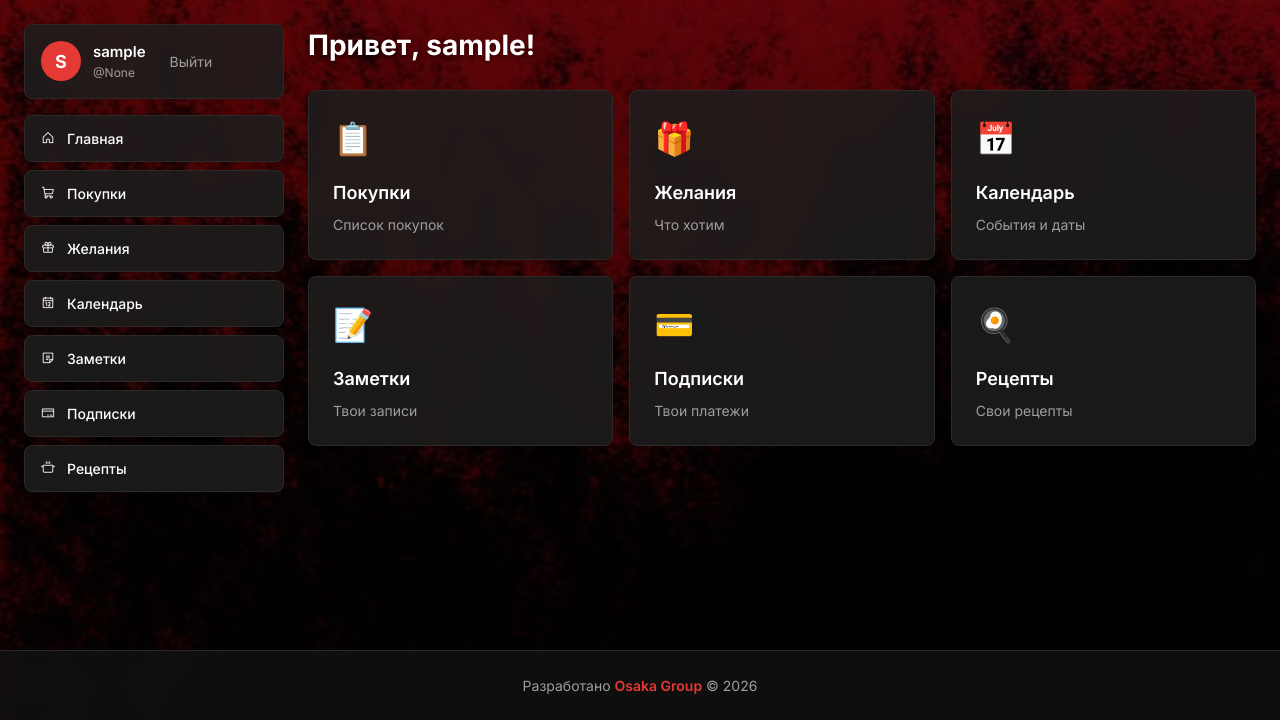
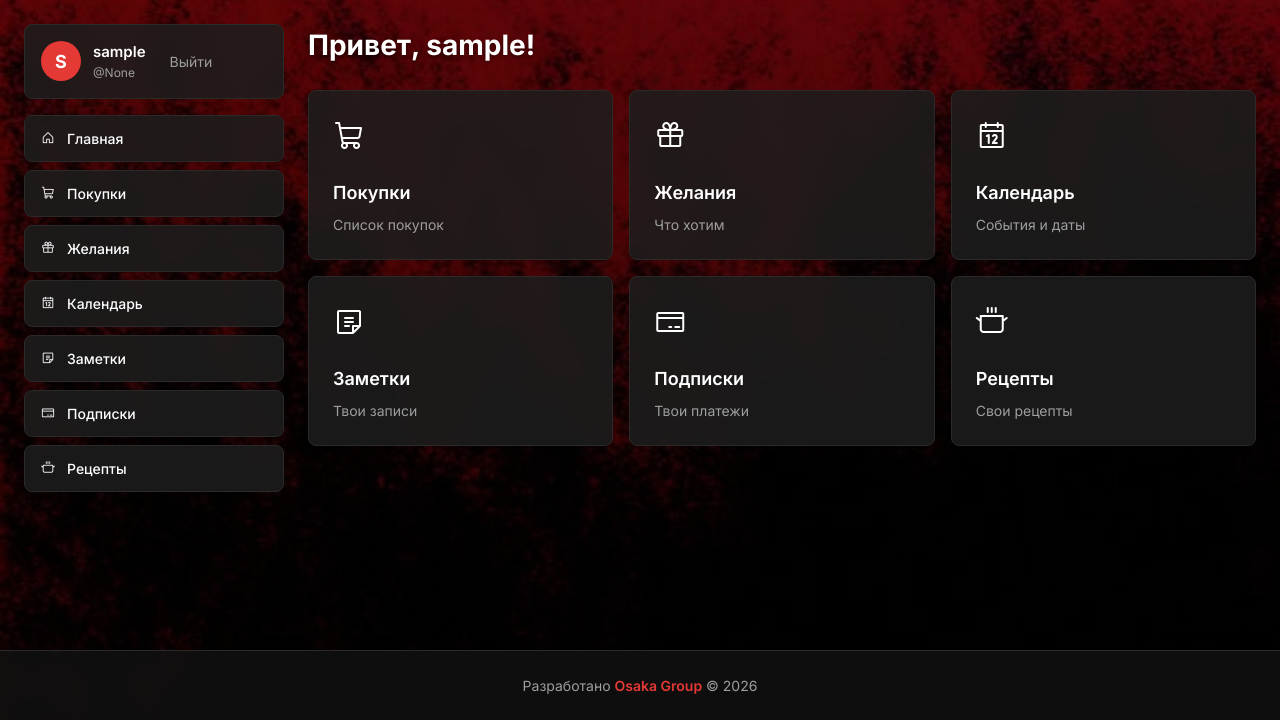
Before and after one commit to Yoshi-6767/Home-Hub, a Flask app: page / in a window 1280 px wide. Shown: the part 80-800 px from the top of the page. Run offline with Flask 3, Linux system fonts and the light colour scheme; the visitor is signed in with stand-in values (Sample User, id 1); parts of the project's set-up code (start-up, migrations or seed data) failed here and were passed over.

Commit message:
Update index.html

```diff
--- a/templates/index.html
+++ b/templates/index.html
@@ -3,34 +3,34 @@
 {% block content %}
 <h1>Привет, {{ current_user.display_name }}!</h1>
 
-<div class="cards" style="margin-top: 24px;">
+<div class="cards">
     <a href="/shopping" class="card">
-        <div class="card-icon">📋</div>
+        <div class="card-icon"><i class="ph ph-shopping-cart"></i></div>
         <div class="card-title">Покупки</div>
         <div class="card-desc">Список покупок</div>
     </a>
     <a href="/wishes" class="card">
-        <div class="card-icon">🎁</div>
+        <div class="card-icon"><i class="ph ph-gift"></i></div>
         <div class="card-title">Желания</div>
         <div class="card-desc">Что хотим</div>
     </a>
     <a href="/calendar" class="card">
-        <div class="card-icon">📅</div>
+        <div class="card-icon"><i class="ph ph-calendar"></i></div>
         <div class="card-title">Календарь</div>
         <div class="card-desc">События и даты</div>
     </a>
     <a href="/notes" class="card">
-        <div class="card-icon">📝</div>
+        <div class="card-icon"><i class="ph ph-note"></i></div>
         <div class="card-title">Заметки</div>
         <div class="card-desc">Твои записи</div>
     </a>
     <a href="/subscriptions" class="card">
-        <div class="card-icon">💳</div>
+        <div class="card-icon"><i class="ph ph-credit-card"></i></div>
         <div class="card-title">Подписки</div>
         <div class="card-desc">Твои платежи</div>
     </a>
     <a href="/recipes" class="card">
-        <div class="card-icon">🍳</div>
+        <div class="card-icon"><i class="ph ph-cooking-pot"></i></div>
         <div class="card-title">Рецепты</div>
         <div class="card-desc">Свои рецепты</div>
     </a>
```
